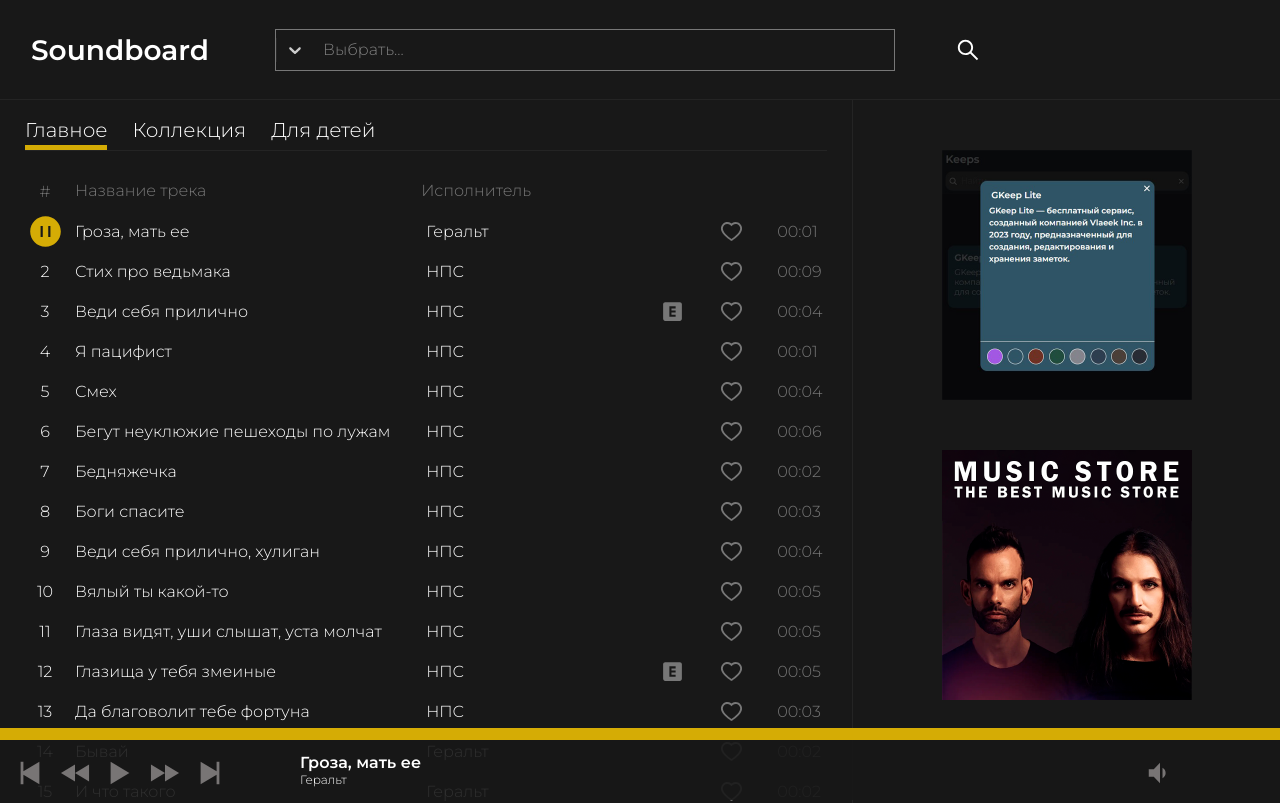
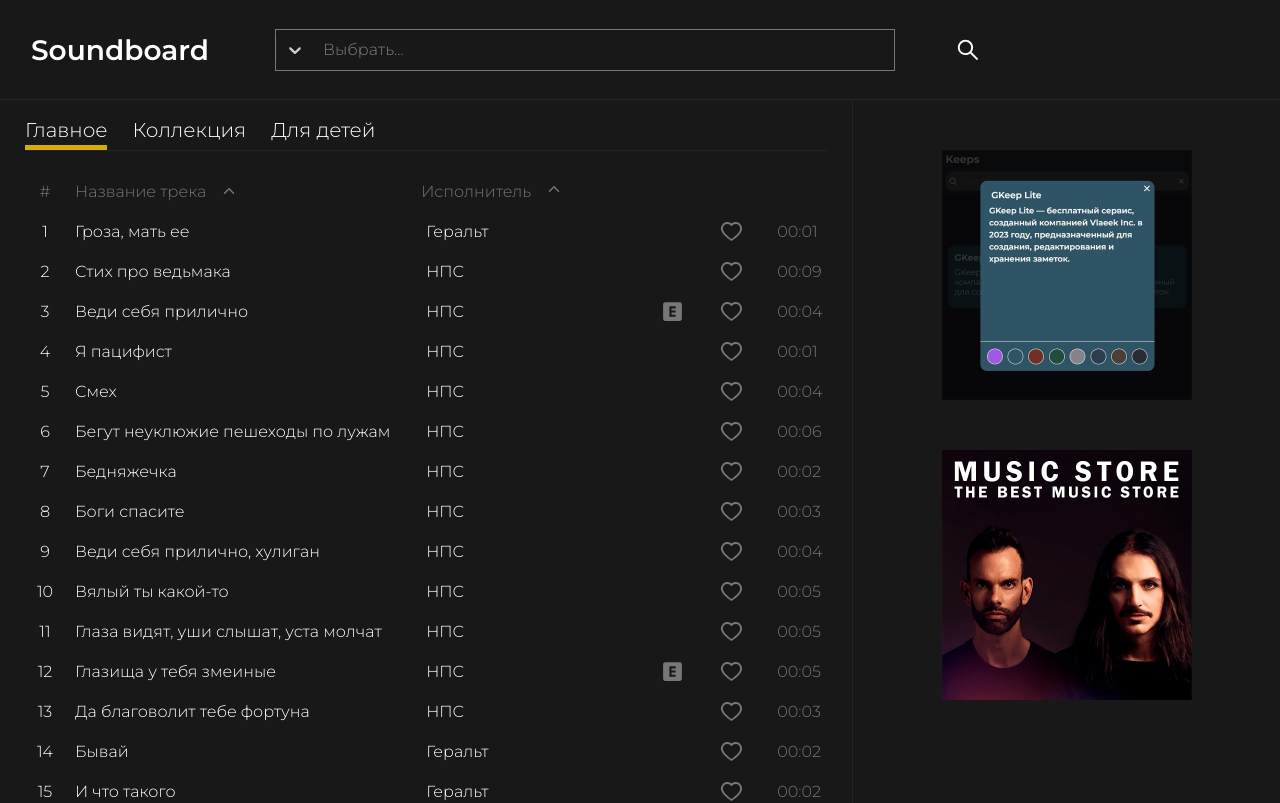
Before and after one commit to Vlaek/Soundboard-React, a React (Vite) app: page / in a window 1280 px wide. Shown: the top 803 px of the page. Built offline with nearby package versions, Linux system fonts and the light colour scheme.

Commit message:
add filter

```diff
--- a/src/App.tsx
+++ b/src/App.tsx
@@ -1,19 +1,21 @@
-import { FC, useState } from 'react'
+import { FC, useCallback, useEffect, useState } from 'react'
 import Layout from './components/Layout/Layout'
 import Aside from './components/Aside/Aside'
 import Header from './components/Header/Header'
 import Footer from './components/Footer/Footer'
 import Items from './components/Items/Items'
-import { ITrack } from './types/types'
+import { IFilters, ITrack } from './types/types'
 import Player from './components/Player/Player'
-import { data as tracks } from './components/Items/data'
+import { data } from './components/Items/data'
 
 const App: FC = () => {
 	const [likes, setLikes] = useState<ITrack[]>([])
-	const [currentTrack, setCurrentTrack] = useState<ITrack>(tracks[0])
+	const [currentTrack, setCurrentTrack] = useState<ITrack | null>(null)
 
 	const [trackIndex, setTrackIndex] = useState(0)
 	const [isPlaying, setIsPlaying] = useState(false)
+
+	const [tracks, setTracks] = useState(data)
 
 	const onSetLike = (item: ITrack) => {
 		let isInArray = false
@@ -24,11 +26,74 @@ const App: FC = () => {
 		if (!isInArray) setLikes([...likes, item])
 	}
 
+	const [filters, setFilters] = useState<IFilters>({
+		authorFilter: [],
+		explicitFilter: false,
+		likesFilter: false,
+		sort: '',
+		searchQuery: '',
+	})
+
+	const applyFilters = useCallback(() => {
+		let filteredTracks = [...data]
+
+		if (filters.searchQuery) {
+			filteredTracks = filteredTracks.filter(
+				track =>
+					track.author.toLowerCase().includes(filters.searchQuery.toLowerCase()) ||
+					track.name.toLowerCase().includes(filters.searchQuery.toLowerCase()),
+			)
+		}
+
+		if (filters.authorFilter.length > 0) {
+			filteredTracks = filteredTracks.filter(track => filters.authorFilter.includes(track.author))
+		}
+
+		if (filters.explicitFilter) {
+			filteredTracks = filteredTracks.filter(track => !track.explicit)
+		}
+
+		if (filters.likesFilter) {
+			filteredTracks = filteredTracks.filter(track => likes.some(like => like.id === track.id))
+		}
+
+		switch (filters.sort) {
+			case 'UpName':
+				filteredTracks.sort((a, b) => a.name.localeCompare(b.name))
+				break
+			case 'DownName':
+				filteredTracks.sort((a, b) => b.name.localeCompare(a.name))
+				break
+			case 'UpAuthor':
+				filteredTracks.sort((a, b) => a.author.localeCompare(b.author))
+				break
+			case 'DownAuthor':
+				filteredTracks.sort((a, b) => b.author.localeCompare(a.author))
+				break
+			default:
+				break
+		}
+
+		const index = filteredTracks.findIndex(track => track.id === currentTrack?.id)
+		setTrackIndex(index)
+
+		return filteredTracks
+	}, [currentTrack, filters, likes])
+
+	const updateFilteredTracks = useCallback(() => {
+		const filteredTracks = applyFilters()
+		setTracks(filteredTracks)
+	}, [applyFilters])
+
+	useEffect(() => {
+		updateFilteredTracks()
+	}, [filters, likes, updateFilteredTracks])
+
 	return (
 		<div className='container'>
 			<Layout
 				aside={<Aside />}
-				header={<Header />}
+				header={<Header {...{ filters, setFilters }} />}
 				footer={<Footer />}
 				main={
 					<Items
@@ -39,9 +104,13 @@ const App: FC = () => {
 						isPlaying={isPlaying}
 						setIsPlaying={setIsPlaying}
 						setTrackIndex={setTrackIndex}
+						tracks={tracks}
+						filters={filters}
+						setFilters={setFilters}
 					/>
 				}
 			/>
+			{currentTrack && (
 				<Player
 					{...{
 						tracks,
@@ -53,6 +122,7 @@ const App: FC = () => {
 						setIsPlaying,
 					}}
 				/>
+			)}
 		</div>
 	)
 }
--- a/src/components/Header/Header.tsx
+++ b/src/components/Header/Header.tsx
@@ -3,13 +3,19 @@ import Logo from './Logo/Logo'
 import MultiSelect from './MultiSelect/MultiSelect'
 import Search from './Search/Search'
 import styles from './Header.module.scss'
+import { IFilters } from '../../types/types'
 
-const Header: FC = memo(() => {
+interface HeaderProps {
+	filters: IFilters
+	setFilters: React.Dispatch<React.SetStateAction<IFilters>>
+}
+
+const Header: FC<HeaderProps> = memo(({ filters, setFilters }) => {
 	return (
 		<div className={styles.header}>
 			<Logo />
-			<MultiSelect />
-			<Search />
+			<MultiSelect {...{ filters, setFilters }} />
+			<Search {...{ filters, setFilters }} />
 		</div>
 	)
 })
--- a/src/components/Header/MultiSelect/MultiSelect.tsx
+++ b/src/components/Header/MultiSelect/MultiSelect.tsx
@@ -2,19 +2,25 @@ import { FC, useState } from 'react'
 import styles from './MultiSelect.module.scss'
 import Select, { MultiValue, StylesConfig, GroupBase } from 'react-select'
 import makeAnimated from 'react-select/animated'
+import { IFilters } from './../../../types/types'
 
 interface IOption {
 	value: string
 	label: string
 }
 
+interface MultiSelectProps {
+	filters: IFilters
+	setFilters: React.Dispatch<React.SetStateAction<IFilters>>
+}
+
 const options: IOption[] = [
-	{ value: 'geralt', label: 'Геральт из Ривии' },
-	{ value: 'npc', label: 'НПС' },
-	{ value: 'zoltan', label: 'Золтан' },
+	{ value: 'Геральт', label: 'Геральт из Ривии' },
+	{ value: 'НПС', label: 'НПС' },
+	{ value: 'Золтан', label: 'Золтан' },
 ]
 
-const MultiSelect: FC = () => {
+const MultiSelect: FC<MultiSelectProps> = ({ filters, setFilters }) => {
 	const [option, setOption] = useState<MultiValue<IOption> | null>(null)
 
 	const noOptionsMessage = () => 'Нет доступных вариантов'
@@ -24,6 +30,8 @@ const MultiSelect: FC = () => {
 	const handleChange = (option: readonly IOption[]) => {
 		if (option && option.length <= 3) {
 			setOption(option)
+			const values = option.map(item => item.value)
+			setFilters({ ...filters, authorFilter: values })
 		}
 	}
 
--- a/src/components/Header/Search/Search.tsx
+++ b/src/components/Header/Search/Search.tsx
@@ -1,8 +1,14 @@
 import { FC, useRef, useState } from 'react'
 import { AiOutlineSearch } from 'react-icons/ai'
+import { IFilters } from '../../../types/types'
 import styles from './Search.module.scss'
 
-const Search: FC = () => {
+interface SearchProps {
+	filters: IFilters
+	setFilters: React.Dispatch<React.SetStateAction<IFilters>>
+}
+
+const Search: FC<SearchProps> = ({ filters, setFilters }) => {
 	const [isActive, setIsActive] = useState<boolean>(false)
 	const inputRef = useRef<HTMLInputElement>(null)
 
@@ -22,6 +28,10 @@ const Search: FC = () => {
 		}
 	}
 
+	const handleChange = (e: React.ChangeEvent<HTMLInputElement>) => {
+		setFilters({ ...filters, searchQuery: e.target.value })
+	}
+
 	return (
 		<div className={styles.wrapper}>
 			<div className={styles.btn} onClick={handleButtonClick}>
@@ -35,6 +45,8 @@ const Search: FC = () => {
 				ref={inputRef}
 				onBlur={handleInputBlur}
 				style={{ visibility: isActive ? 'visible' : 'hidden' }}
+				value={filters.searchQuery}
+				onChange={handleChange}
 			/>
 		</div>
 	)
--- a/src/components/Items/Item/Item.tsx
+++ b/src/components/Items/Item/Item.tsx
@@ -11,7 +11,7 @@ interface ItemProps {
 	like: boolean
 	likes: ITrack[]
 	setLike: (like: ITrack) => void
-	currentTrack: ITrack
+	currentTrack: ITrack | null
 	setCurrentTrack: (like: ITrack) => void
 	isPlaying: boolean
 	setIsPlaying: React.Dispatch<React.SetStateAction<boolean>>
@@ -50,12 +50,12 @@ const Item: FC<ItemProps> = ({
 		>
 			<div className={styles.idContainer}>
 				{isFocused ? (
-					item.id === currentTrack.id ? (
+					item.id === currentTrack?.id ? (
 						<AiFillPauseCircle className={cl(styles.play, styles.active)} />
 					) : (
 						<AiFillPlayCircle className={styles.play} />
 					)
-				) : item.id === currentTrack.id ? (
+				) : item.id === currentTrack?.id ? (
 					isPlaying ? (
 						<div className={styles.is_play}></div>
 					) : (
--- a/src/components/Items/Items.module.scss
+++ b/src/components/Items/Items.module.scss
@@ -46,6 +46,19 @@
 .name {
 	flex: 1 1 25%;
 	overflow: hidden;
+	display: flex;
+	align-items: center;
+}
+
+.arrow {
+	margin-left: 15px;
+	cursor: pointer;
+	transition: color 0.3s ease;
+
+	&:hover,
+	&.active {
+		color: #d5ac05;
+	}
 }
 
 .author {
--- a/src/components/Items/Items.tsx
+++ b/src/components/Items/Items.tsx
@@ -1,18 +1,22 @@
-import { FC } from 'react'
-import { data } from './data'
+import { FC, useCallback, useState } from 'react'
+import { IoIosArrowUp, IoIosArrowDown } from 'react-icons/io'
 import Item from './Item/Item'
-import classNames from 'classnames'
+import cn from 'classnames'
 import styles from './Items.module.scss'
 import { ITrack } from '../../types/types'
+import { IFilters } from './../../types/types'
 
 interface ItemsProps {
 	likes: ITrack[]
 	setLike: (like: ITrack) => void
-	currentTrack: ITrack
+	currentTrack: ITrack | null
 	setCurrentTrack: (like: ITrack) => void
 	isPlaying: boolean
 	setIsPlaying: React.Dispatch<React.SetStateAction<boolean>>
 	setTrackIndex: React.Dispatch<React.SetStateAction<number>>
+	tracks: ITrack[]
+	filters: IFilters
+	setFilters: React.Dispatch<React.SetStateAction<IFilters>>
 }
 
 const Items: FC<ItemsProps> = ({
@@ -23,20 +27,114 @@ const Items: FC<ItemsProps> = ({
 	isPlaying,
 	setIsPlaying,
 	setTrackIndex,
+	tracks,
+	filters,
+	setFilters,
 }) => {
+	const [activeTab, setActiveTab] = useState('Главное')
+	const [activeSort, setActiveSort] = useState('')
+
+	const handleTabClick = useCallback(
+		(tab: string) => {
+			switch (tab) {
+				case 'Коллекция':
+					setFilters({ ...filters, likesFilter: true, explicitFilter: false })
+					break
+				case 'Для детей':
+					setFilters({ ...filters, explicitFilter: true, likesFilter: false })
+					break
+				default:
+					setFilters({ ...filters, explicitFilter: false, likesFilter: false })
+					break
+			}
+			setActiveTab(tab)
+		},
+		[filters, setFilters],
+	)
+
+	const handleSortClick = useCallback(
+		(sort: string) => {
+			setFilters({ ...filters, sort: sort })
+			setActiveSort(sort)
+		},
+		[filters, setFilters],
+	)
+
 	return (
 		<div className={styles.items}>
 			<div className={styles.buttons}>
-				<div className={classNames(styles.button, styles.active)}>Главное</div>
-				<div className={styles.button}>Коллекция</div>
-				<div className={styles.button}>Для детей</div>
+				<div
+					className={cn(styles.button, activeTab === 'Главное' && styles.active)}
+					onClick={() => handleTabClick('Главное')}
+				>
+					Главное
+				</div>
+				<div
+					className={cn(styles.button, activeTab === 'Коллекция' && styles.active)}
+					onClick={() => handleTabClick('Коллекция')}
+				>
+					Коллекция
+				</div>
+				<div
+					className={cn(styles.button, activeTab === 'Для детей' && styles.active)}
+					onClick={() => handleTabClick('Для детей')}
+				>
+					Для детей
+				</div>
 			</div>
 			<div className={styles.info}>
 				<div className={styles.id}>#</div>
-				<div className={styles.name}>Название трека</div>
-				<div className={styles.author}>Исполнитель</div>
+				<div className={styles.name}>
+					Название трека
+					{activeSort ? (
+						activeSort === 'UpName' ? (
+							<IoIosArrowUp
+								className={cn(styles.arrow, styles.active)}
+								onClick={() => handleSortClick('DownName')}
+							/>
+						) : activeSort === 'DownName' ? (
+							<IoIosArrowDown
+								className={cn(styles.arrow, styles.active)}
+								onClick={() => handleSortClick('UpName')}
+							/>
+						) : (
+							<IoIosArrowUp
+								className={cn(styles.arrow)}
+								onClick={() => handleSortClick('UpName')}
+							/>
+						)
+					) : (
+						<IoIosArrowUp className={cn(styles.arrow)} onClick={() => handleSortClick('UpName')} />
+					)}
+				</div>
+				<div className={styles.author}>
+					Исполнитель
+					{activeSort ? (
+						activeSort === 'UpAuthor' ? (
+							<IoIosArrowUp
+								className={cn(styles.arrow, styles.active)}
+								onClick={() => handleSortClick('DownAuthor')}
+							/>
+						) : activeSort === 'DownAuthor' ? (
+							<IoIosArrowDown
+								className={cn(styles.arrow, styles.active)}
+								onClick={() => handleSortClick('UpAuthor')}
+							/>
+						) : (
+							<IoIosArrowUp
+								className={cn(styles.arrow)}
+								onClick={() => handleSortClick('UpAuthor')}
+							/>
+						)
+					) : (
+						<IoIosArrowUp
+							className={cn(styles.arrow)}
+							onClick={() => handleSortClick('UpAuthor')}
+						/>
+					)}
+				</div>
 			</div>
-			{data.map((item, index) => (
+			{tracks.map((item, index) => (
 				<Item
 					key={item.id}
 					item={item}
--- a/src/components/Items/data.ts
+++ b/src/components/Items/data.ts
@@ -153,22 +153,6 @@ export const data = [
 	},
 	{
 		id: 19,
-		file: 'Похоже дождь собирается.mp3',
-		name: 'Похоже, дождь собирается',
-		author: 'Геральт',
-		duration: '00:03',
-		explicit: false,
-	},
-	{
-		id: 20,
-		file: 'Дождь.mp3',
-		name: 'Дождь',
-		author: 'Геральт',
-		duration: '00:02',
-		explicit: false,
-	},
-	{
-		id: 21,
 		file: 'Ветер.mp3',
 		name: 'Ну и ветер',
 		author: 'Геральт',
@@ -176,7 +160,7 @@ export const data = [
 		explicit: false,
 	},
 	{
-		id: 22,
+		id: 20,
 		file: 'Погода в самый раз.mp3',
 		name: 'Погода в самый раз',
 		author: 'Геральт',
@@ -184,7 +168,7 @@ export const data = [
 		explicit: false,
 	},
 	{
-		id: 23,
+		id: 21,
 		file: 'Распогодилось.mp3',
 		name: 'Распогодилось',
 		author: 'Геральт',
@@ -192,7 +176,7 @@ export const data = [
 		explicit: false,
 	},
 	{
-		id: 24,
+		id: 22,
 		file: 'Снег пошел.mp3',
 		name: 'Снег пошел',
 		author: 'Геральт',
@@ -200,7 +184,7 @@ export const data = [
 		explicit: false,
 	},
 	{
-		id: 25,
+		id: 23,
 		file: 'Холодает.mp3',
 		name: 'Холодает',
 		author: 'Геральт',
@@ -208,7 +192,7 @@ export const data = [
 		explicit: false,
 	},
 	{
-		id: 26,
+		id: 24,
 		file: 'Похоже шторм будет.mp3',
 		name: 'Похоже, шторм будет',
 		author: 'Геральт',
@@ -216,7 +200,7 @@ export const data = [
 		explicit: false,
 	},
 	{
-		id: 27,
+		id: 25,
 		file: 'Вот сука.mp3',
 		name: 'Вот сука',
 		author: 'Геральт',
@@ -224,7 +208,7 @@ export const data = [
 		explicit: true,
 	},
 	{
-		id: 28,
+		id: 26,
 		file: 'Зараза.mp3',
 		name: 'Зараза',
 		author: 'Геральт',
@@ -232,7 +216,7 @@ export const data = [
 		explicit: false,
 	},
 	{
-		id: 29,
+		id: 27,
 		file: 'Иди сюда.mp3',
 		name: 'Иди, иди сюда',
 		author: 'Геральт',
@@ -240,7 +224,7 @@ export const data = [
 		explicit: false,
 	},
 	{
-		id: 30,
+		id: 28,
 		file: 'Мертв.mp3',
 		name: 'Мертв',
 		author: 'Геральт',
@@ -248,7 +232,7 @@ export const data = [
 		explicit: false,
 	},
 	{
-		id: 31,
+		id: 29,
 		file: 'Не стоит.mp3',
 		name: 'Не стОит',
 		author: 'Геральт',
@@ -256,7 +240,7 @@ export const data = [
 		explicit: false,
 	},
 	{
-		id: 32,
+		id: 30,
 		file: 'Неплохо.mp3',
 		name: 'Неплохо',
 		author: 'Геральт',
@@ -264,7 +248,7 @@ export const data = [
 		explicit: false,
 	},
 	{
-		id: 33,
+		id: 31,
 		file: 'Никак вы, блядь, не научитесь.mp3',
 		name: 'Никак вы, бл*дь, не научитесь',
 		author: 'Геральт',
@@ -272,7 +256,7 @@ export const data = [
 		explicit: true,
 	},
 	{
-		id: 34,
+		id: 32,
 		file: 'Давай.mp3',
 		name: 'Давай',
 		author: 'Геральт',
@@ -280,7 +264,7 @@ export const data = [
 		explicit: false,
 	},
 	{
-		id: 35,
+		id: 33,
 		file: 'Ну что паскуда.mp3',
 		name: 'Ну что, паскуда',
 		author: 'Геральт',
@@ -288,7 +272,7 @@ export const data = [
 		explicit: false,
 	},
 	{
-		id: 36,
+		id: 34,
 		file: 'Ох и гнусный же ты.mp3',
 		name: 'Ох и гнусный же ты',
 		author: 'Геральт',
@@ -296,7 +280,7 @@ export const data = [
 		explicit: false,
 	},
 	{
-		id: 37,
+		id: 35,
 		file: 'Покончим с этим.mp3',
 		name: 'Покончим с этим',
 		author: 'Геральт',
@@ -304,7 +288,7 @@ export const data = [
 		explicit: false,
 	},
 	{
-		id: 38,
+		id: 36,
 		file: 'Пора заканчивать.mp3',
 		name: 'Пора заканчивать',
 		author: 'Геральт',
@@ -312,7 +296,7 @@ export const data = [
 		explicit: false,
 	},
 	{
-		id: 39,
+		id: 37,
 		file: 'Сдохни.mp3',
 		name: 'Сдохни!',
 		author: 'Геральт',
@@ -320,7 +304,7 @@ export const data = [
 		explicit: false,
 	},
 	{
-		id: 40,
+		id: 38,
 		file: 'У тебя сегодня плохой день.mp3',
 		name: 'У тебя сегодня плохой день',
 		author: 'Геральт',
--- a/src/components/Player/Controls/Controls.tsx
+++ b/src/components/Player/Controls/Controls.tsx
@@ -15,7 +15,7 @@ interface ControlsProps {
 	setTrackIndex: React.Dispatch<React.SetStateAction<number>>
 	setCurrentTrack: (track: ITrack) => void
 	progressRef: React.RefObject<HTMLDivElement>
-	currentTrack: ITrack
+	currentTrack: ITrack | null
 	setDuration: React.Dispatch<React.SetStateAction<number>>
 	isPlaying: boolean
 	setIsPlaying: React.Dispatch<React.SetStateAction<boolean>>
--- a/src/components/Player/Display/Display.tsx
+++ b/src/components/Player/Display/Display.tsx
@@ -3,7 +3,7 @@ import { ITrack } from '../../../types/types'
 import styles from './Display.module.scss'
 
 interface DisplayProps {
-	currentTrack: ITrack
+	currentTrack: ITrack | null
 	audioRef: React.RefObject<HTMLAudioElement>
 	setDuration: (duration: number) => void
 	progressBarRef: React.RefObject<HTMLInputElement>
@@ -47,15 +47,17 @@ const Display: FC<DisplayProps> = memo(
 		return (
 			<div className={styles.wrapper}>
 				<div className={styles.text}>
-					<p className={styles.name}>{currentTrack.name}</p>
-					<p className={styles.author}>{currentTrack.author}</p>
+					<p className={styles.name}>{currentTrack && currentTrack.name}</p>
+					<p className={styles.author}>{currentTrack && currentTrack.author}</p>
 				</div>
+				{currentTrack && (
 					<audio
 						src={`/tracks/${currentTrack.file}`}
 						ref={audioRef}
 						onLoadedMetadata={onLoadedMetadata}
 						onEnded={handleNext}
 					/>
+				)}
 			</div>
 		)
 	},
--- a/src/components/Player/Player.tsx
+++ b/src/components/Player/Player.tsx
@@ -1,17 +1,17 @@
 import { FC, useRef, useState } from 'react'
 import styles from './Player.module.scss'
-import { data as tracks } from '../Items/data'
 import Controls from './Controls/Controls'
 import ProgressBar from './ProgressBar/ProgressBar'
 import { ITrack } from '../../types/types'
 
 interface PlayerProps {
-	currentTrack: ITrack
-	setCurrentTrack: React.Dispatch<React.SetStateAction<ITrack>>
+	currentTrack: ITrack | null
+	setCurrentTrack: React.Dispatch<React.SetStateAction<ITrack | null>>
 	trackIndex: number
 	setTrackIndex: React.Dispatch<React.SetStateAction<number>>
 	isPlaying: boolean
 	setIsPlaying: React.Dispatch<React.SetStateAction<boolean>>
+	tracks: ITrack[]
 }
 
 const Player: FC<PlayerProps> = ({
@@ -21,6 +21,7 @@ const Player: FC<PlayerProps> = ({
 	setTrackIndex,
 	isPlaying,
 	setIsPlaying,
+	tracks,
 }) => {
 	const [timeProgress, setTimeProgress] = useState(0)
 	const [duration, setDuration] = useState(0)
```
Also changed, not shown: src/types/types.ts (+8 -0 lines). Lines whose indentation alone changed are shown as unchanged.
